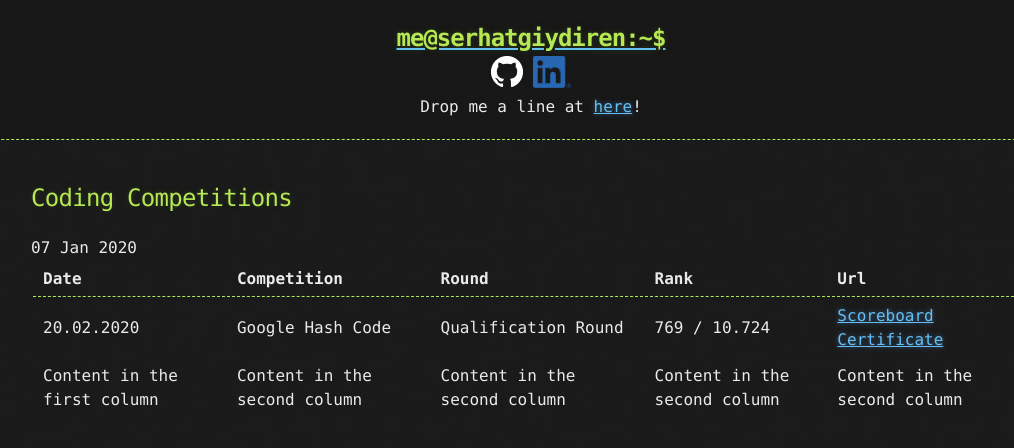
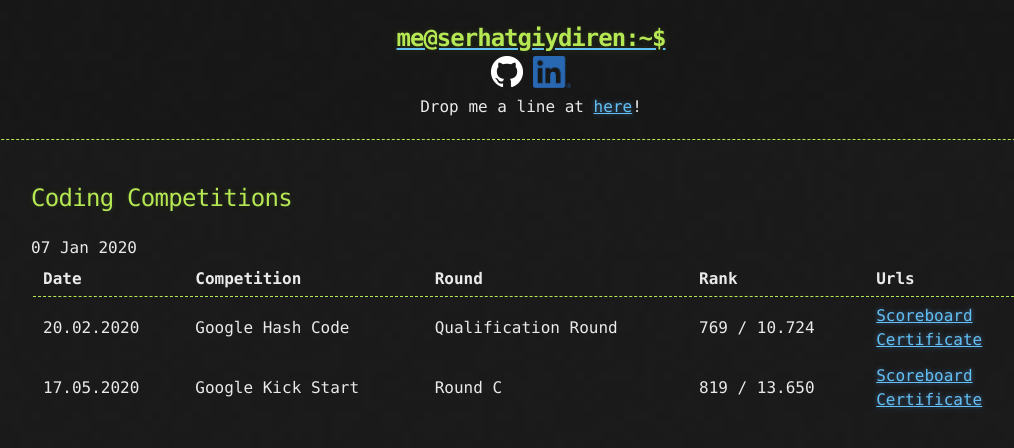
Before and after one commit to goodHunter27/serhatgiydiren.github.io, a Jekyll site: the page built from _posts/2020-01-07-coding-competitions.md, in a window 1280 px wide. Shown: the top 448 px of the page, without its empty margins (109-1123 px from the left). Built offline with Jekyll 4.4.1, drawn with Linux system fonts in a browser that asks for light colours.

Commit message:
Update 2020-01-07-coding-competitions.md

```diff
--- a/_posts/2020-01-07-coding-competitions.md
+++ b/_posts/2020-01-07-coding-competitions.md
@@ -3,7 +3,7 @@
 published: true
 ---
 
-Date | Competition | Round | Rank | Url
+Date | Competition | Round | Rank | Urls
 ------------ | ------------- | ------------- | ------------- | -------------
 20.02.2020 | Google Hash Code | Qualification Round | 769 / 10.724 | [Scoreboard](https://codingcompetitions.withgoogle.com/hashcode/archive/2020){:target="_blank"}<br />[Certificate](https://codingcompetitions.withgoogle.com/hashcode/certificate/round/00000000001a006c){:target="_blank"}
-Content in the first column | Content in the second column | Content in the second column | Content in the second column | Content in the second column
+17.05.2020 | Google Kick Start | Round C | 819 / 13.650 | [Scoreboard](https://codingcompetitions.withgoogle.com/kickstart/round/000000000019ff43){:target="_blank"}<br />[Certificate](https://codingcompetitions.withgoogle.com/kickstart/certificate/round/000000000019ff43){:target="_blank"}
```
